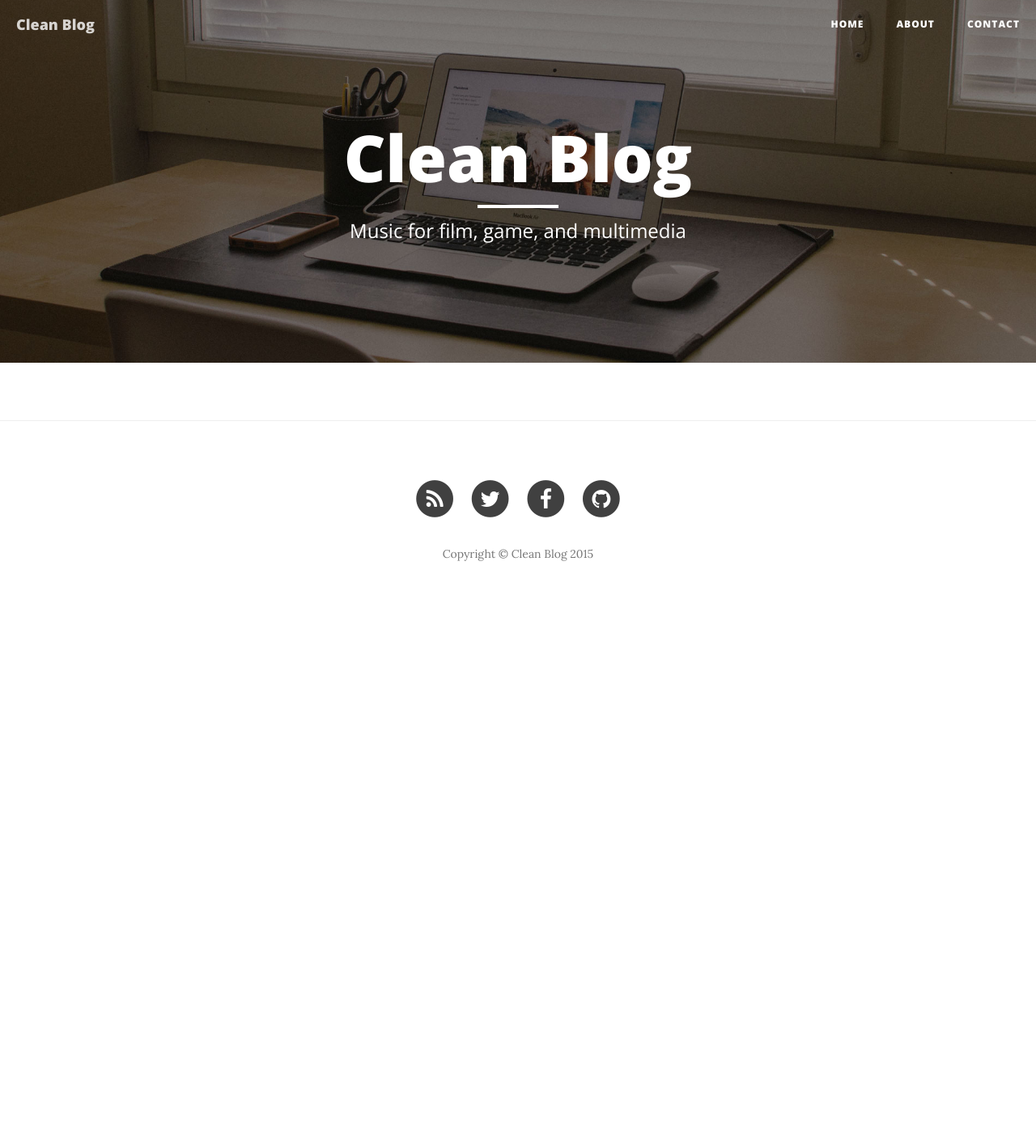
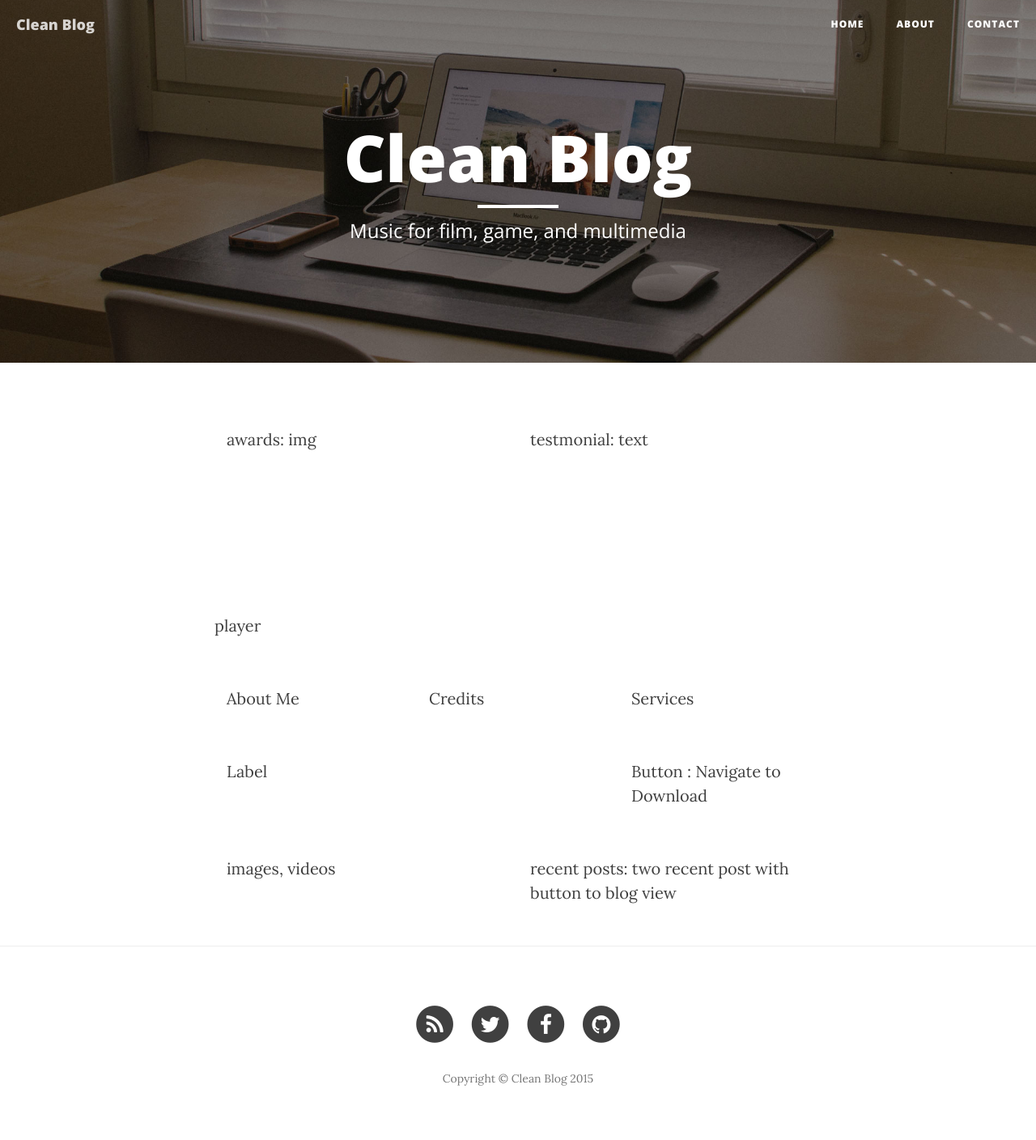
Before and after one commit to phil-wc/phil-wc.github.io, a Jekyll site: the page built from index.html, in a window 1280 px wide. Shown: the whole page at 81% size. Built offline with Jekyll 4.4.1, drawn with Linux system fonts in a browser that asks for light colours; nearby versions of some CDN libraries; the list of posts is cut into pages by our own code; before the commit the page ends 900 px from its top, so only the background shows below that.

Commit message:
barebone markup

```diff
--- a/index.html
+++ b/index.html
@@ -2,3 +2,66 @@
 layout: page
 description: "Music for film, game, and multimedia"
 ---
+
+<div class="home">
+
+  <div class="testimonial">
+    <div class="col-lg-6 col-md-6 col-sm-12 col-xs-12">
+      <!-- awards: img -->
+      <p>awards: img</p>
+    </div>
+    <div class="col-lg-6 col-md-6 col-sm-12 col-xs-12">
+      <!-- testimonial: text -->
+      <p>testmonial: text</p>
+    </div>
+  </div>
+
+  <div class="sample-works">
+    <div class="label">
+      <!-- text -->
+      <p>sample-works label</p>
+    </div>
+    <div class="player">
+      <!-- player -->
+      <p>player</p>
+    </div>
+  </div>
+
+  <div class="infomation">
+    <div class="col-lg-4 col-md-4 col-sm-12 col-xs-12">
+      <!-- About Me -->
+      <p>About Me</p>
+    </div>
+    <div class="col-lg-4 col-md-4 col-sm-12 col-xs-12">
+      <!-- Credits -->
+      <p>Credits</p>
+    </div>
+    <div class="col-lg-4 col-md-4 col-sm-12 col-xs-12">
+      <!-- Services -->
+      <p>Services</p>
+    </div>
+  </div>
+
+  <div class="free-download">
+    <div class="col-lg-8 col-md-8 col-sm-6 col-xs-12">
+      <!-- Label -->
+      <p>Label</p>
+    </div>
+    <div class="col-lg-4 col-md-4 col-sm-6 col-xs-12">
+      <!-- Button : Navigate to Download -->
+      <p>Button : Navigate to Download</p>
+    </div>
+  </div>
+
+  <div class="recentpost">
+    <div class="col-lg-6 col-md-6 col-sm-12 col-xs-12">
+      <!-- images, videos -->
+      <p>images, videos</p>
+    </div>
+    <div class="col-lg-6 col-md-6 col-sm-12 col-xs-12">
+      <!-- recent posts: two recent post with button to blog view -->
+      <p>recent posts: two recent post with button to blog view</p>
+    </div>
+  </div>
+
+</div>
```
